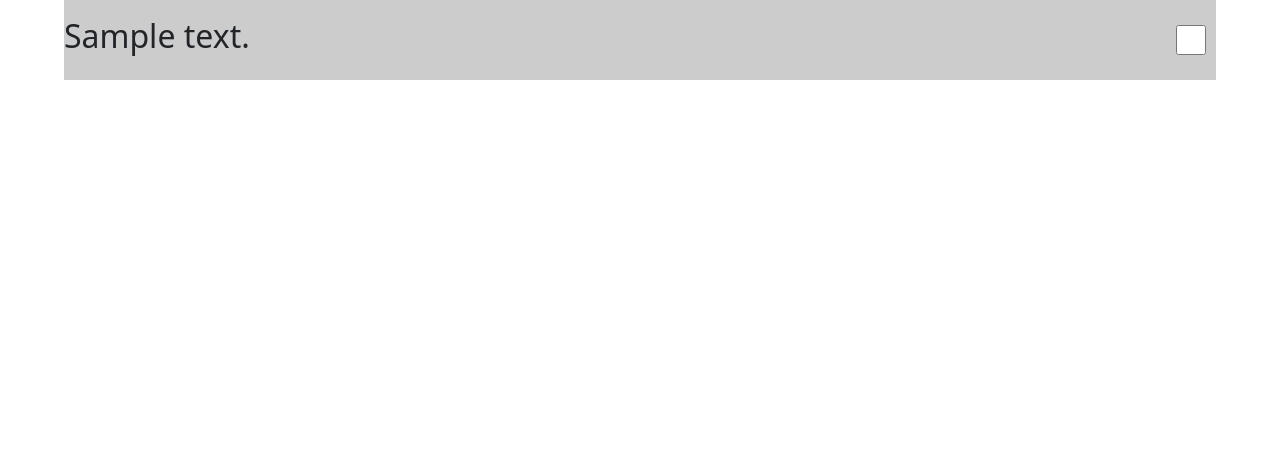
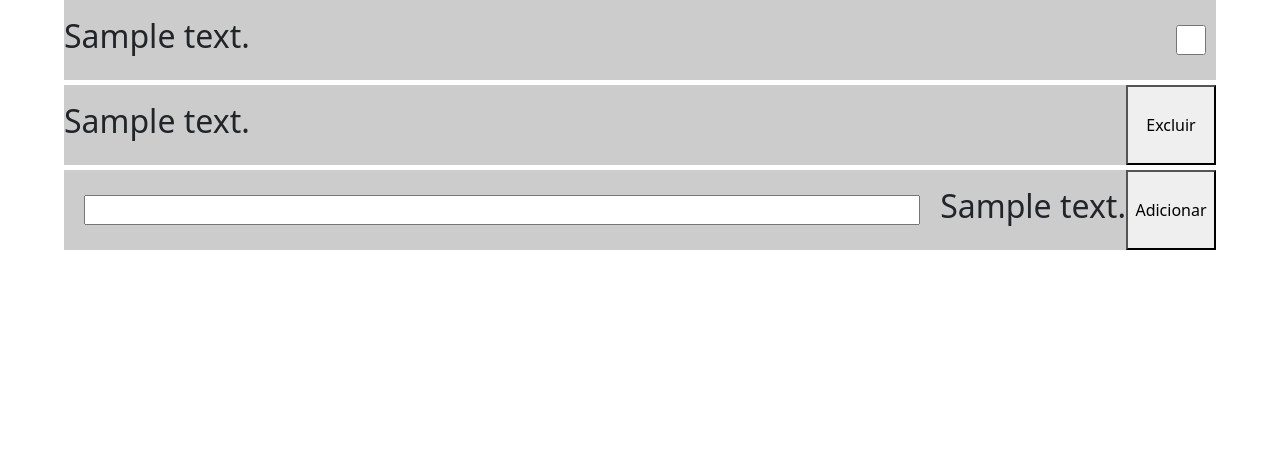
Before and after one commit to Kipslo/consumo_site, a Django app: template testes/aplicacao/templates/aplicacao/edittext.html in a window 1280 px wide. Shown: the part 56-505 px from the top of the page. Run offline with Django 5.2, Linux system fonts and the light colour scheme; the template is opened without the code that fills it: most values are stand-ins (such as "Sample title", 1, 10 or a date in 2020); some libraries are stand-ins or nearby versions.

Commit message:
Update edittext.html

```diff
--- a/testes/aplicacao/templates/aplicacao/edittext.html
+++ b/testes/aplicacao/templates/aplicacao/edittext.html
@@ -37,7 +37,21 @@
              </form>
         </div>
     {% endfor %}
-    <div>
+    {% for predeftext in predeftexts %}
+        <div class="" style="display:flex; width: 90%;height:80px; background-color:#ccc; margin:auto; margin-bottom:5px">
+            <div style="display:flex; height: 100%; width: auto; align-items: center; flex-grow: 1">
+                <h2>{{predeftext.text}}</h2>
+            </div>
+            <button style="height: 100%; width: 90px;" onclick="">Excluir</button>
+        </div>
+    {% endfor %}
+        <div class="" style="display:flex; width: 90%;height:80px; background-color:#ccc; margin:auto; margin-bottom:5px">
+            <form style="display:flex; height: 100%; width: auto; align-items: center; flex-grow: 1">
+                <input style="margin: 20px; flex-grow: 1">
+                    <h2>{{predeftext.text}}</h2>
+                </input>
+            </form>
+            <button style="height: 100%; width: 90px;" onclick="">Adicionar</button>
         </div>
 </div>
 <nav class="class=navbar fixed-bottom" style="background-color:#ccc; height:80px">
```
Lines whose indentation alone changed are shown as unchanged.
